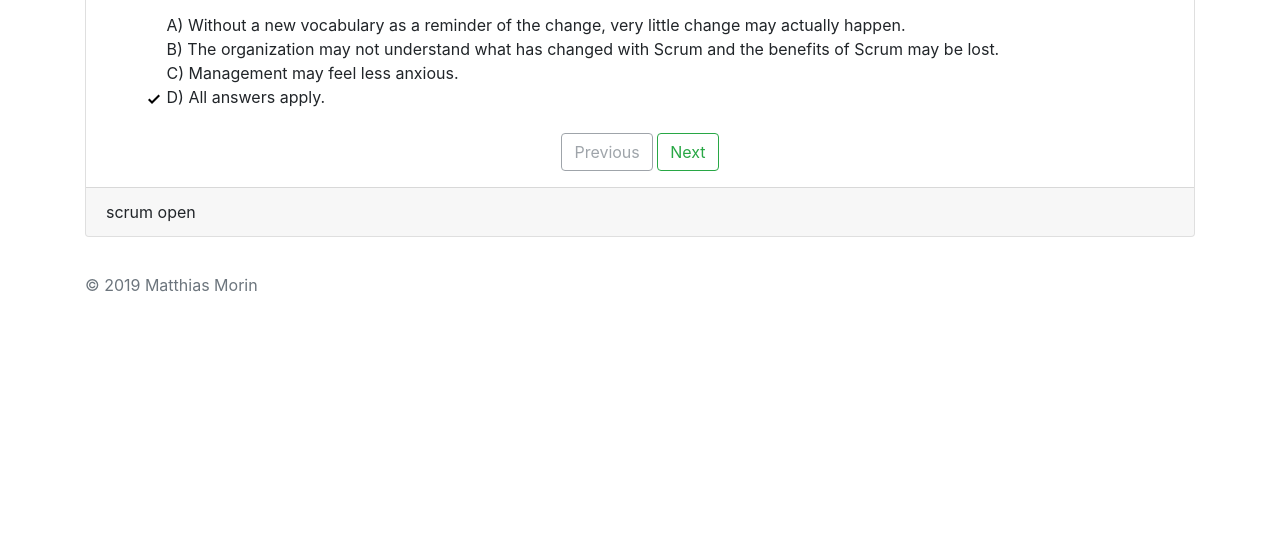
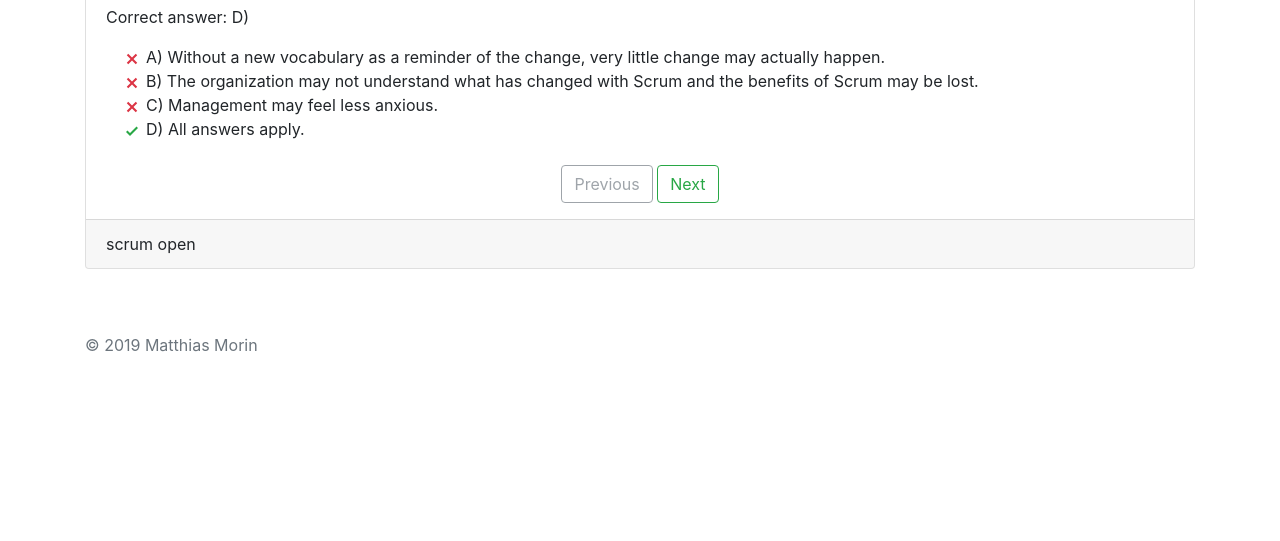
Before and after one commit to flazzarotto/tangoman-quiz, a plain HTML site: page index.html in a window 1280 px wide. Shown: the part 259-800 px from the top of the page. Drawn offline with nearby package versions, Linux system fonts and the light colour scheme.

Commit message:
2019-04-10 01:09:37

```diff
--- a/index.css
+++ b/index.css
@@ -6,27 +6,30 @@
  */
 
 nav {
-    margin-bottom: 32px;
+    margin-bottom: 64px;
 }
 
 .card {
-    margin-bottom: 36px;
+    margin-bottom: 64px;
 }
 
 ul {
     list-style: none;
 }
 
+li {
+    position: relative;
+}
+
 footer {
-    min-height: 52px;
+    min-height: 64px;
 }
 
 .card-body {
     min-height: 30vh;
 }
 
-.placeholder {
-    display: inline-block;
-    width: 16px;
-    height: 16px;
+.icon {
+    position: absolute;
+    left: -22px;
 }
--- a/index.html
+++ b/index.html
@@ -41,10 +41,12 @@
                         </p>
                         <ul class="card-text">
                             <li v-for="option in card.options">
-                                <span v-if="card.answers.includes(option.id)">
-                                    <svg width="16" height="16" viewBox="0 0 12 16" version="1.1" aria-hidden="true"><path fill-rule="evenodd" d="M12 5l-8 8-4-4 1.5-1.5L4 10l6.5-6.5L12 5z"></path></svg>
+                                <span v-if="card.answers.includes(option.id)" class="icon">
+                                    <svg fill="#28a745" width="16" height="16" viewBox="0 0 12 16" version="1.1" aria-hidden="true"><path fill-rule="evenodd" d="M12 5l-8 8-4-4 1.5-1.5L4 10l6.5-6.5L12 5z"></path></svg>
                                 </span>
-                                <span v-else class="placeholder"></span>
+                                <span v-else class="icon">
+                                    <svg fill="#dc3545" width="16" height="16" viewBox="0 0 12 16" version="1.1" aria-hidden="true"><path fill-rule="evenodd" d="M7.48 8l3.75 3.75-1.48 1.48L6 9.48l-3.75 3.75-1.48-1.48L4.52 8 .77 4.25l1.48-1.48L6 6.52l3.75-3.75 1.48 1.48L7.48 8z"></path></svg>
+                                </span>
                                 {{ option.id | capitalize }}) {{ option.option }}
                             </li>
                         </ul>
```
